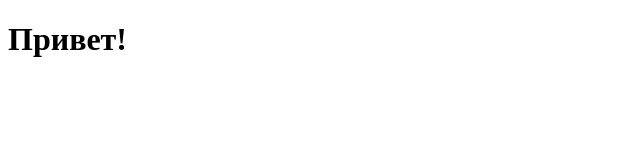
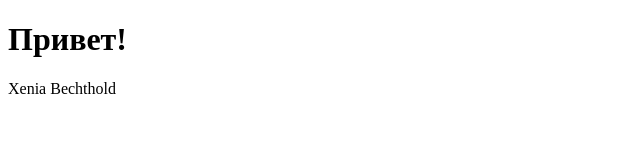
Before and after one commit to xeniaBch/Project_example, a plain HTML site: page index.html in a window 1280 px wide. Shown: the whole page, without its empty margins (0-640 px from the left). Drawn offline with Linux system fonts and the light colour scheme.

Commit message:
add name

```diff
--- a/index.html
+++ b/index.html
@@ -8,5 +8,6 @@
 </head>
 <body>
   <h1>Привет!</h1>
+  <p>Xenia Bechthold</p>
 </body>
 </html>
```
